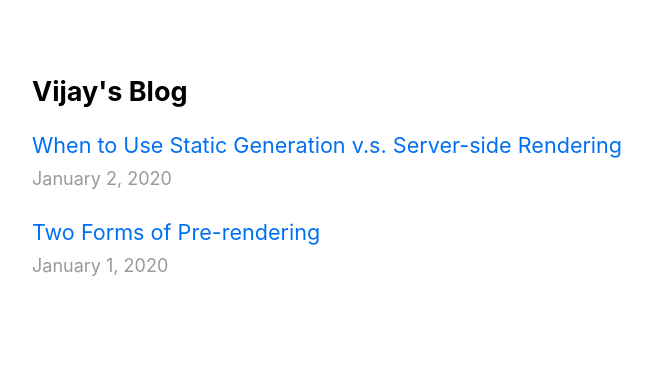
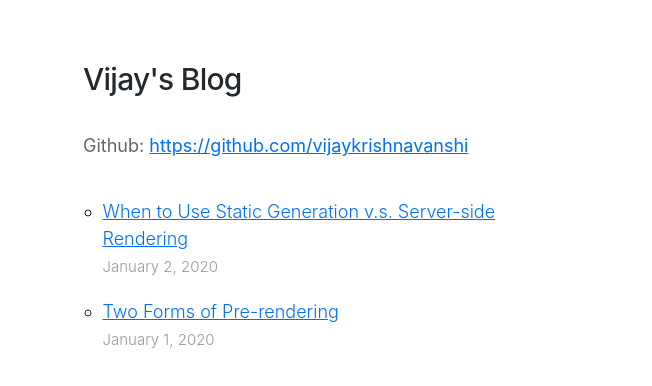
Before and after one commit to vijaykrishnavanshi/blog, a Next.js app: page / in a window 1280 px wide. Shown: the top 386 px of the page, without its empty margins (302-954 px from the left). Built offline with nearby package versions, Linux system fonts and the light colour scheme.

Commit message:
Improve CSS for overall blog

```diff
--- a/components/layout.js
+++ b/components/layout.js
@@ -22,35 +22,19 @@ export default function Layout({ children, home }) {
           )}.png?theme=light&md=0&fontSize=75px&images=https%3A%2F%2Fassets.zeit.co%2Fimage%2Fupload%2Ffront%2Fassets%2Fdesign%2Fnextjs-black-logo.svg`}
         />
       </Head>
-      {/* <header className={styles.header}>
+      <header className={styles.header}>
         {home ? (
           <>
-            <img
-              src="/images/profile.jpg"
-              className={`${styles.headerHomeImage} ${utilStyles.borderCircle}`}
-              alt={name}
-            />
-            <h1 className={utilStyles.heading2Xl}>{name}</h1>
+            <h2 className={utilStyles.headingXl}>Vijay's Blog</h2>
+            <p className={utilStyles.subHeading}>Github: <a href="https://github.com/vijaykrishnavanshi">https://github.com/vijaykrishnavanshi</a></p>
           </>
         ) : (
           <>
-            <Link href="/">
-              <a>
-                <img
-                  src="/images/profile.jpg"
-                  className={`${styles.headerImage} ${utilStyles.borderCircle}`}
-                  alt={name}
-                />
-              </a>
-            </Link>
-            <h2 className={utilStyles.headingLg}>
-              <Link href="/">
-                <a className={utilStyles.colorInherit}>{name}</a>
-              </Link>
-            </h2>
+            <h2 className={utilStyles.headingXl}>Vijay's Blog</h2>
+            {/* <p className={utilStyles.subHeading}>Github: <a href="https://github.com/vijaykrishnavanshi">https://github.com/vijaykrishnavanshi</a></p> */}
           </>
         )}
-      </header> */}
+      </header>
       <main>{children}</main>
       {!home && (
         <div className={styles.backToHome}>
--- a/components/layout.module.css
+++ b/components/layout.module.css
@@ -7,7 +7,7 @@
   .header {
     display: flex;
     flex-direction: column;
-    align-items: center;
+    align-items: left;
   }
 
   .headerImage {
--- a/pages/index.js
+++ b/pages/index.js
@@ -19,7 +19,8 @@ export default function Home({ allPostsData }) {
         </p>
       </section> */}
       <section className={`${utilStyles.headingMd} ${utilStyles.padding1px}`}>
-        <h2 className={utilStyles.headingLg}>Vijay's Blog</h2>
+        {/* <h2 className={utilStyles.headingXl}>Vijay's Blog</h2>
+        <p className={utilStyles.subHeading}>Github: <a href="https://github.com/vijaykrishnavanshi">https://github.com/vijaykrishnavanshi</a></p> */}
         <ul className={utilStyles.list}>
           {allPostsData.map(({ id, date, title }) => (
             <li className={utilStyles.listItem} key={id}>
--- a/styles/global.css
+++ b/styles/global.css
@@ -5,7 +5,8 @@ body {
   font-family: -apple-system, BlinkMacSystemFont, Segoe UI, Roboto, Oxygen, Ubuntu,
     Cantarell, Fira Sans, Droid Sans, Helvetica Neue, sans-serif;
   line-height: 1.6;
-  font-size: 18px;
+  font-size: 15px;
+  color: #24292e;
 }
 
 * {
@@ -14,7 +15,7 @@ body {
 
 a {
   color: #0070f3;
-  text-decoration: none;
+  text-decoration: underline;
 }
 
 a:hover {
--- a/styles/utils.module.css
+++ b/styles/utils.module.css
@@ -1,7 +1,7 @@
 .heading2Xl {
     font-size: 2.5rem;
     line-height: 1.2;
-    font-weight: 800;
+    font-weight: 500;
     letter-spacing: -0.05rem;
     margin: 1rem 0;
   }
@@ -9,7 +9,7 @@
   .headingXl {
     font-size: 2rem;
     line-height: 1.3;
-    font-weight: 800;
+    font-weight: 500;
     letter-spacing: -0.05rem;
     margin: 1rem 0;
   }
@@ -38,15 +38,22 @@
   }
 
   .list {
-    list-style: none;
+    list-style: circle;
     padding: 0;
-    margin: 0;
+    font-size: 12;
+    font-weight: 300;
+    /* margin: 0 1.3rem; */
   }
 
   .listItem {
-    margin: 0 0 1.25rem;
+    margin: 0 1.3rem 1.25rem;
   }
 
   .lightText {
     color: #999;
   }
+
+  .subHeading {
+    color: #666;
+    font-size: 1.2rem;
+  }
```
